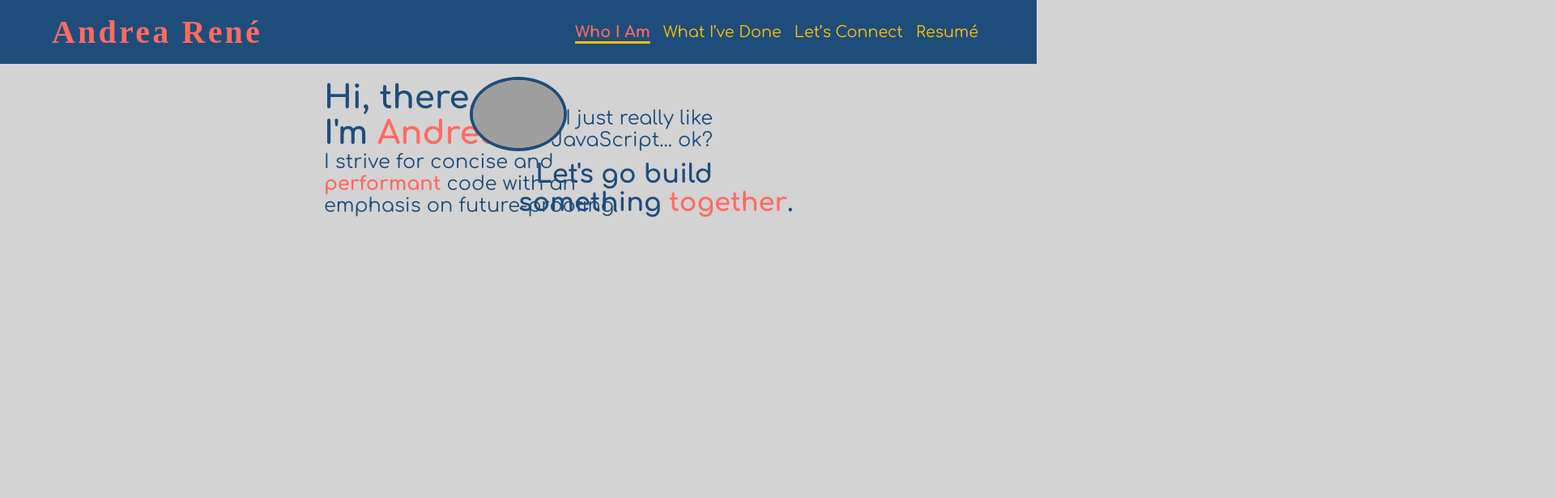
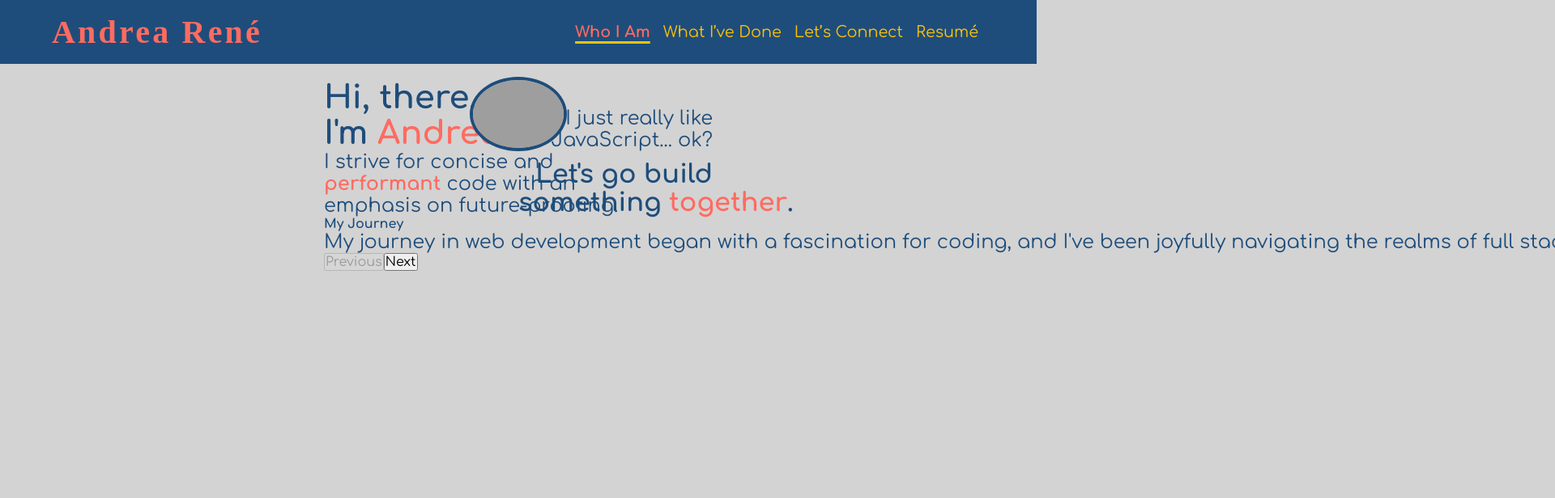
Before and after one commit to AndreaRene/AndreaRenePortfolio, a React (Vite) app: page / in a window 1280 px wide. Shown: the top 616 px of the page at 81% size, 1920 px wide, since content can reach past the window. Built offline with nearby package versions, Linux system fonts and the light colour scheme; grey boxes are pictures that could not be loaded; a web font is replaced by a local one.

Commit message:
added journal.jsx, journalentry.jsx and entries.js which allow the journal to appear on the profile

```diff
--- /dev/null
+++ b/src/components/Journal/Journal.jsx
@@ -0,0 +1,51 @@
+import React, { useState } from 'react';
+import PropTypes from 'prop-types';
+import './Journal.scss';
+import JournalEntry from './JournalEntry';
+
+const Journal = ( { entries } ) => {
+    const [currentPage, setCurrentPage] = useState( 0 );
+
+    const nextPage = () => {
+        if ( currentPage < entries.length - 1 ) {
+            setCurrentPage( currentPage + 1 );
+        }
+    };
+
+    const prevPage = () => {
+        if ( currentPage > 0 ) {
+            setCurrentPage( currentPage - 1 );
+        }
+    };
+
+    // Ensure entries is an array before accessing its properties
+    if ( !entries || !Array.isArray( entries ) || entries.length === 0 ) {
+        return <div>No journal entries available</div>;
+    }
+
+    return (
+        <div className="journal">
+            {/* Pass title and content separately */ }
+            <JournalEntry title={ entries[currentPage].title } content={ entries[currentPage].content } />
+            <div className="journal-controls">
+                <button onClick={ prevPage } disabled={ currentPage === 0 }>
+                    Previous
+                </button>
+                <button onClick={ nextPage } disabled={ currentPage === entries.length - 1 }>
+                    Next
+                </button>
+            </div>
+        </div>
+    );
+};
+
+Journal.propTypes = {
+    entries: PropTypes.arrayOf(
+        PropTypes.shape( {
+            title: PropTypes.string.isRequired,
+            content: PropTypes.string.isRequired
+        } )
+    ).isRequired
+};
+
+export default Journal;
--- /dev/null
+++ b/src/components/Journal/JournalEntry.jsx
@@ -0,0 +1,19 @@
+import React from 'react';
+import PropTypes from 'prop-types';
+import './JournalEntry.scss';
+
+const JournalEntry = ( { title, content } ) => {
+    return (
+        <div className="journal-entry">
+            <h3 className="journal-entry-title">{ title }</h3>
+            <p className="journal-entry-content">{ content }</p>
+        </div>
+    );
+};
+
+JournalEntry.propTypes = {
+    title: PropTypes.string.isRequired,
+    content: PropTypes.string.isRequired,
+};
+
+export default JournalEntry;
--- /dev/null
+++ b/src/components/Journal/entries.js
@@ -0,0 +1,20 @@
+const entries = [
+  {
+    title: 'My Journey',
+    content: `My journey in web development began with a fascination for coding, and I've been joyfully navigating the realms of full stack technologies ever since. By day, I lead and mentor aspiring tech wizards in a full stack development bootcamp, turning complex coding puzzles into fun, approachable challenges. Every day is a celebration of new discoveries and 'Eureka!' moments, both for my students and myself.`,
+  },
+  {
+    title: 'Beyond Code',
+    content: `When the code rests, my adventurous spirit takes over. You might catch me traversing the galaxies of Star Trek, waving a wand in the world of Harry Potter, or diving deep into the realms of sci-fi and fantasy. I'm also a proud gamer, Disney buff, and a connoisseur of all things anime, manga, and graphic novels.`,
+  },
+  {
+    title: 'My Mission',
+    content: `But the adventure doesn't stop there! I'm on an exciting mission to transition into a developer role at a company where innovation and creativity are not just encouraged but celebrated. My goal? To weave my passion for coding into impactful projects, to grow and thrive in a dynamic environment, and ultimately, to chart a course towards a bright and fulfilling future.`,
+  },
+  {
+    title: 'Let’s Connect',
+    content: `Eager to collaborate on a project that needs a sprinkle of creativity and a solid dose of technical skill? Or maybe you're in search of a teammate who brings enthusiasm and a unique perspective? Let's connect! You can find me on LinkedIn, GitHub, or reach out directly for a chat – I'm all about making connections and embarking on new tech adventures!`,
+  },
+];
+
+export default entries;
--- a/src/pages/Profile/Profile.jsx
+++ b/src/pages/Profile/Profile.jsx
@@ -1,5 +1,7 @@
 import './Profile.scss';
 import avatarthumb from '../../assets/avatars/avatarthumb.png';
+import Journal from '../../components/Journal/Journal';
+import journalEntries from '../../components/Journal/entries'; // Import the journal entries
 
 const Profile = () => {
     return (
@@ -26,6 +28,9 @@ const Profile = () => {
                 Let&apos;s go build<br />
                 something <span className='pink'>together</span>.
             </h2>
+
+            {/* Pass the imported journal entries to the Journal component */ }
+            <Journal entries={ journalEntries } />
         </section>
     );
 };
```
Also changed, not shown: src/components/Journal/Journal.scss (added), src/components/Journal/JournalEntry.scss (added).
